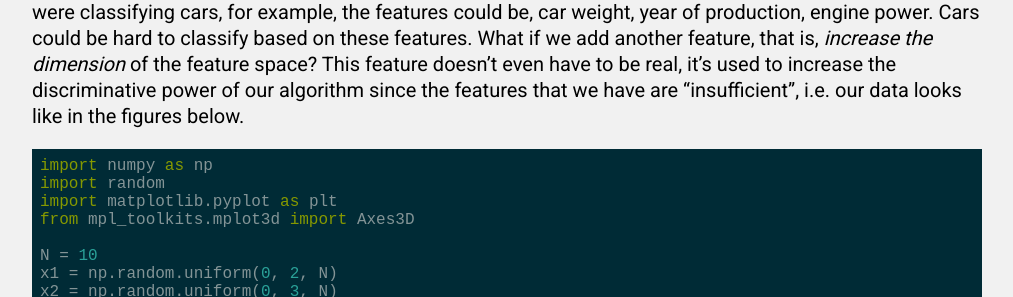
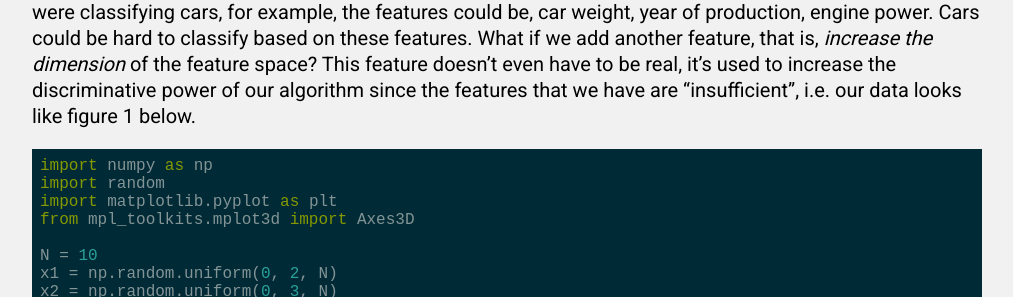
Before and after one commit to FullSimplify/FullSimplify.github.io, a Jekyll site: the page built from _posts/2000-01-02-Support-Vector-Machines,-a-Gentle-Introduction.md, in a window 1280 px wide and 900 px high, scrolled down 4568 px. Shown: the part 208-505 px from the top of the window, without its empty margins (133-1146 px from the left). Built offline with Jekyll 4.4.1, drawn with Linux system fonts in a browser that asks for light colours; formulas are drawn with MathJax 3.

Commit message:
Update 2000-01-02-Support-Vector-Machines,-a-Gentle-Introduction.md

````diff
--- a/_posts/2000-01-02-Support-Vector-Machines,-a-Gentle-Introduction.md
+++ b/_posts/2000-01-02-Support-Vector-Machines,-a-Gentle-Introduction.md
@@ -139,7 +139,7 @@
 
 Sounds good? I know it's a lot of stuff and we just skimmed the surface! That was perhaps sufficient to trigger your interest and raise some questions.
 
-To fix the ideas,let us consider the feature vector with N elements/features: $$\Phi(x)=[x_1,x_2,x_3,…]$$. If we were classifying cars, for example, the features could be, car weight, year of production, engine power. Cars could be hard to classify based on these features. What if we add another feature, that is, *increase the dimension* of the feature space? This feature doesn't even have to be real, it's used to increase the discriminative power of our algorithm since the features that we have are "insufficient", i.e. our data looks like in the figures below.
+To fix the ideas,let us consider the feature vector with N elements/features: $$\Phi(x)=[x_1,x_2,x_3,…]$$. If we were classifying cars, for example, the features could be, car weight, year of production, engine power. Cars could be hard to classify based on these features. What if we add another feature, that is, *increase the dimension* of the feature space? This feature doesn't even have to be real, it's used to increase the discriminative power of our algorithm since the features that we have are "insufficient", i.e. our data looks like figure 1 below.
 
 
 ```python
````
